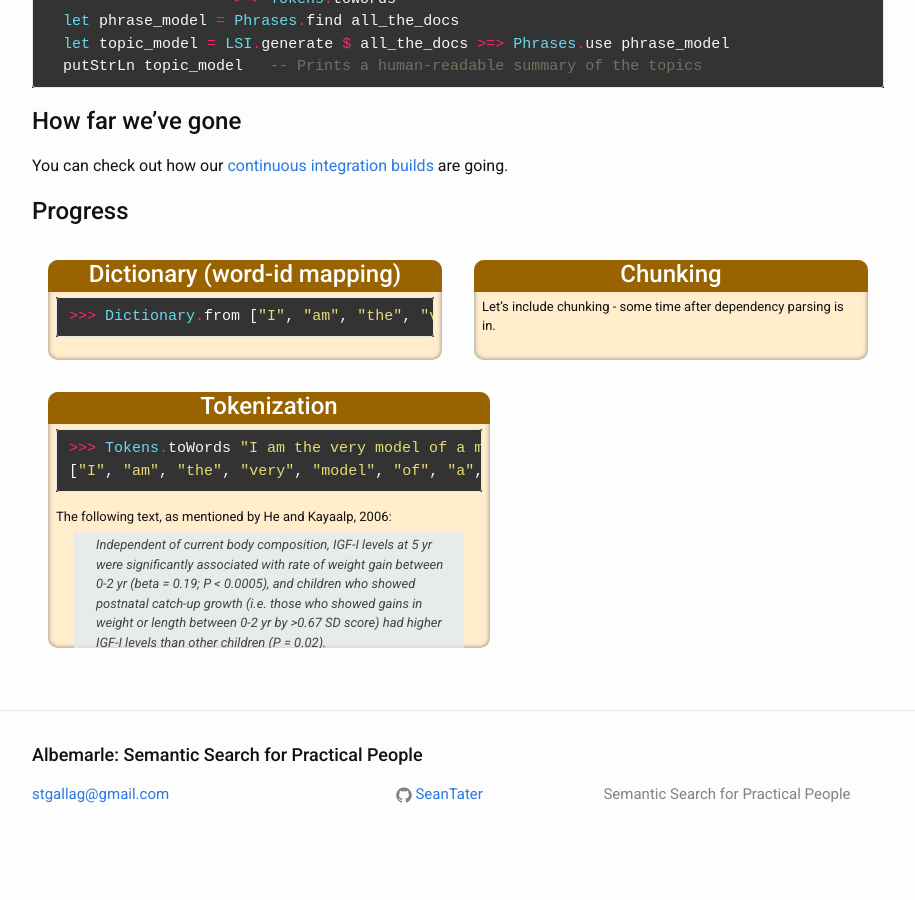
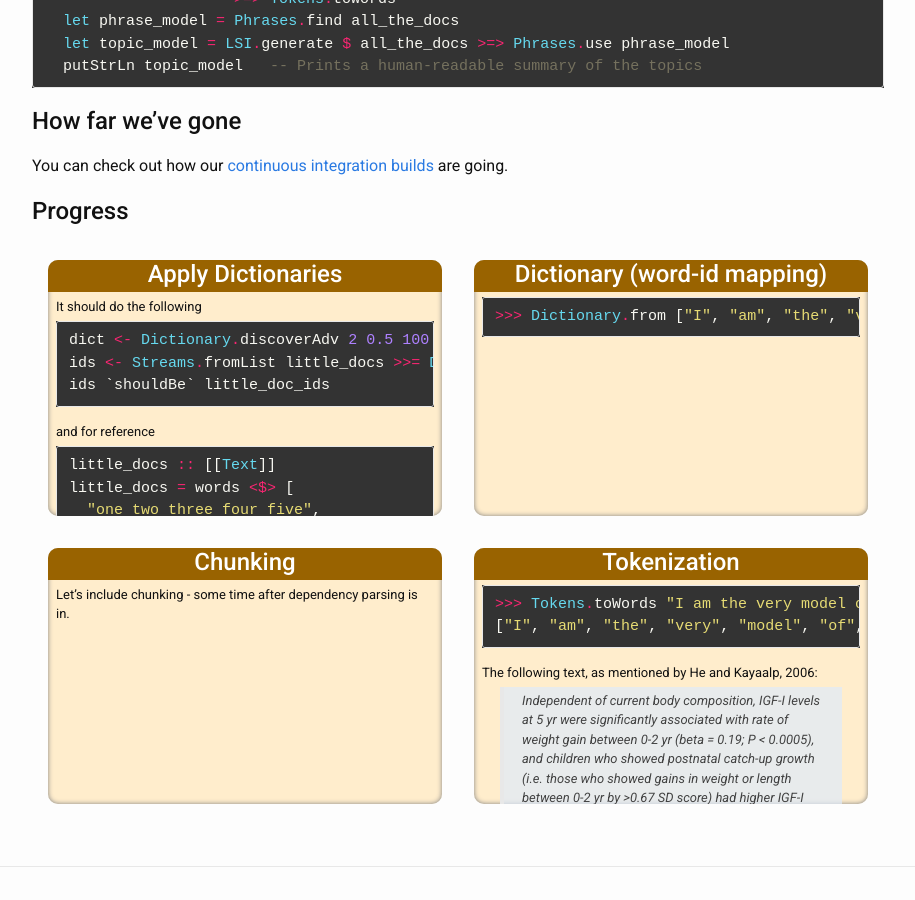
Before and after one commit to SeanTater/albemarle, a Jekyll site: the page built from index.html, in a window 1280 px wide and 900 px high, scrolled down 761 px. Shown: the whole window, without its empty margins (96-1011 px from the left). Built offline with Jekyll 4.4.1, drawn with Linux system fonts in a browser that asks for light colours; nearby versions of some CDN libraries; before the commit the page ends 1627 px from its top, so only the background shows below that; some of the changed lines change nothing that is shown.

Commit message:
Updated Github Issue JSON for gh-pages

````diff
--- a/_data/issues.json
+++ b/_data/issues.json
@@ -1,4 +1,102 @@
 [
+  {
+    "url": "https://api.github.com/repos/SeanTater/albemarle/issues/4",
+    "repository_url": "https://api.github.com/repos/SeanTater/albemarle",
+    "labels_url": "https://api.github.com/repos/SeanTater/albemarle/issues/4/labels{/name}",
+    "comments_url": "https://api.github.com/repos/SeanTater/albemarle/issues/4/comments",
+    "events_url": "https://api.github.com/repos/SeanTater/albemarle/issues/4/events",
+    "html_url": "https://github.com/SeanTater/albemarle/issues/4",
+    "id": 155142069,
+    "number": 4,
+    "title": "Apply Dictionaries",
+    "user": {
+      "login": "SeanTater",
+      "id": 3669714,
+      "avatar_url": "https://avatars.githubusercontent.com/u/3669714?v=3",
+      "gravatar_id": "",
+      "url": "https://api.github.com/users/SeanTater",
+      "html_url": "https://github.com/SeanTater",
+      "followers_url": "https://api.github.com/users/SeanTater/followers",
+      "following_url": "https://api.github.com/users/SeanTater/following{/other_user}",
+      "gists_url": "https://api.github.com/users/SeanTater/gists{/gist_id}",
+      "starred_url": "https://api.github.com/users/SeanTater/starred{/owner}{/repo}",
+      "subscriptions_url": "https://api.github.com/users/SeanTater/subscriptions",
+      "organizations_url": "https://api.github.com/users/SeanTater/orgs",
+      "repos_url": "https://api.github.com/users/SeanTater/repos",
+      "events_url": "https://api.github.com/users/SeanTater/events{/privacy}",
+      "received_events_url": "https://api.github.com/users/SeanTater/received_events",
+      "type": "User",
+      "site_admin": false
+    },
+    "labels": [
+      {
+        "url": "https://api.github.com/repos/SeanTater/albemarle/labels/target",
+        "name": "target",
+        "color": "5319e7"
+      }
+    ],
+    "state": "open",
+    "locked": false,
+    "assignee": {
+      "login": "SeanTater",
+      "id": 3669714,
+      "avatar_url": "https://avatars.githubusercontent.com/u/3669714?v=3",
+      "gravatar_id": "",
+      "url": "https://api.github.com/users/SeanTater",
+      "html_url": "https://github.com/SeanTater",
+      "followers_url": "https://api.github.com/users/SeanTater/followers",
+      "following_url": "https://api.github.com/users/SeanTater/following{/other_user}",
+      "gists_url": "https://api.github.com/users/SeanTater/gists{/gist_id}",
+      "starred_url": "https://api.github.com/users/SeanTater/starred{/owner}{/repo}",
+      "subscriptions_url": "https://api.github.com/users/SeanTater/subscriptions",
+      "organizations_url": "https://api.github.com/users/SeanTater/orgs",
+      "repos_url": "https://api.github.com/users/SeanTater/repos",
+      "events_url": "https://api.github.com/users/SeanTater/events{/privacy}",
+      "received_events_url": "https://api.github.com/users/SeanTater/received_events",
+      "type": "User",
+      "site_admin": false
+    },
+    "milestone": {
+      "url": "https://api.github.com/repos/SeanTater/albemarle/milestones/1",
+      "html_url": "https://github.com/SeanTater/albemarle/milestones/1.0",
+      "labels_url": "https://api.github.com/repos/SeanTater/albemarle/milestones/1/labels",
+      "id": 1749690,
+      "number": 1,
+      "title": "1.0",
+      "description": null,
+      "creator": {
+        "login": "SeanTater",
+        "id": 3669714,
+        "avatar_url": "https://avatars.githubusercontent.com/u/3669714?v=3",
+        "gravatar_id": "",
+        "url": "https://api.github.com/users/SeanTater",
+        "html_url": "https://github.com/SeanTater",
+        "followers_url": "https://api.github.com/users/SeanTater/followers",
+        "following_url": "https://api.github.com/users/SeanTater/following{/other_user}",
+        "gists_url": "https://api.github.com/users/SeanTater/gists{/gist_id}",
+        "starred_url": "https://api.github.com/users/SeanTater/starred{/owner}{/repo}",
+        "subscriptions_url": "https://api.github.com/users/SeanTater/subscriptions",
+        "organizations_url": "https://api.github.com/users/SeanTater/orgs",
+        "repos_url": "https://api.github.com/users/SeanTater/repos",
+        "events_url": "https://api.github.com/users/SeanTater/events{/privacy}",
+        "received_events_url": "https://api.github.com/users/SeanTater/received_events",
+        "type": "User",
+        "site_admin": false
+      },
+      "open_issues": 2,
+      "closed_issues": 0,
+      "state": "open",
+      "created_at": "2016-05-05T14:04:13Z",
+      "updated_at": "2016-05-16T23:05:37Z",
+      "due_on": null,
+      "closed_at": null
+    },
+    "comments": 0,
+    "created_at": "2016-05-16T23:05:37Z",
+    "updated_at": "2016-05-16T23:05:37Z",
+    "closed_at": null,
+    "body": "It should do the following\r\n```haskell\r\ndict <- Dictionary.discoverAdv 2 0.5 100 100 =<< Streams.fromList little_docs\r\nids <- Streams.fromList little_docs >>= Dictionary.apply dict >>= Streams.toList\r\nids `shouldBe` little_doc_ids\r\n```\r\n\r\nand for reference\r\n```haskell\r\nlittle_docs :: [[Text]]\r\nlittle_docs = words <$> [\r\n  \"one two three four five\",\r\n  \"one two three four five\",\r\n  \"one two seven eight nine ten\",\r\n  \"one two five twelve thirteen fourteen\",\r\n  \"one two fifteen sixteen seventeen\",\r\n  \"eighteen\",\r\n  \"\"]\r\n\r\nlittle_doc_ids :: [[Int]]\r\nlittle_doc_ids = [\r\n  [0, 0, 3, 2, 1],\r\n  [0, 0, 3, 2, 1],\r\n  [0, 0, 0, 0, 0, 0],\r\n  [0, 0, 1, 0, 0, 0],\r\n  [0, 0, 0, 0, 0],\r\n  [0],\r\n  []\r\n  ]\r\n```"
+  },
   {
     "url": "https://api.github.com/repos/SeanTater/albemarle/issues/3",
     "repository_url": "https://api.github.com/repos/SeanTater/albemarle",
@@ -223,11 +321,11 @@
         "type": "User",
         "site_admin": false
       },
-      "open_issues": 1,
+      "open_issues": 2,
       "closed_issues": 0,
       "state": "open",
       "created_at": "2016-05-05T14:04:13Z",
-      "updated_at": "2016-05-05T14:04:20Z",
+      "updated_at": "2016-05-16T23:05:37Z",
       "due_on": null,
       "closed_at": null
     },
````
